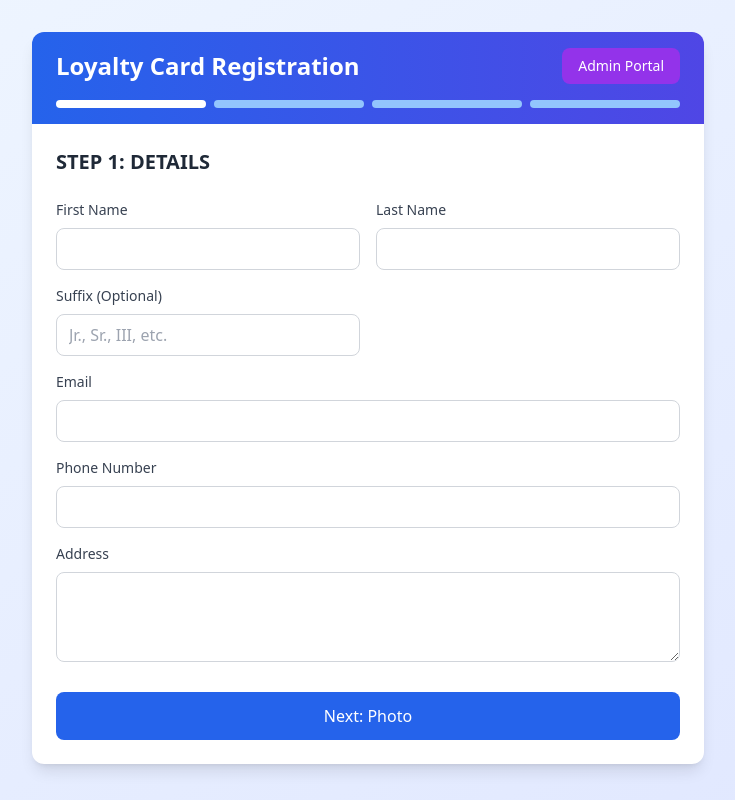
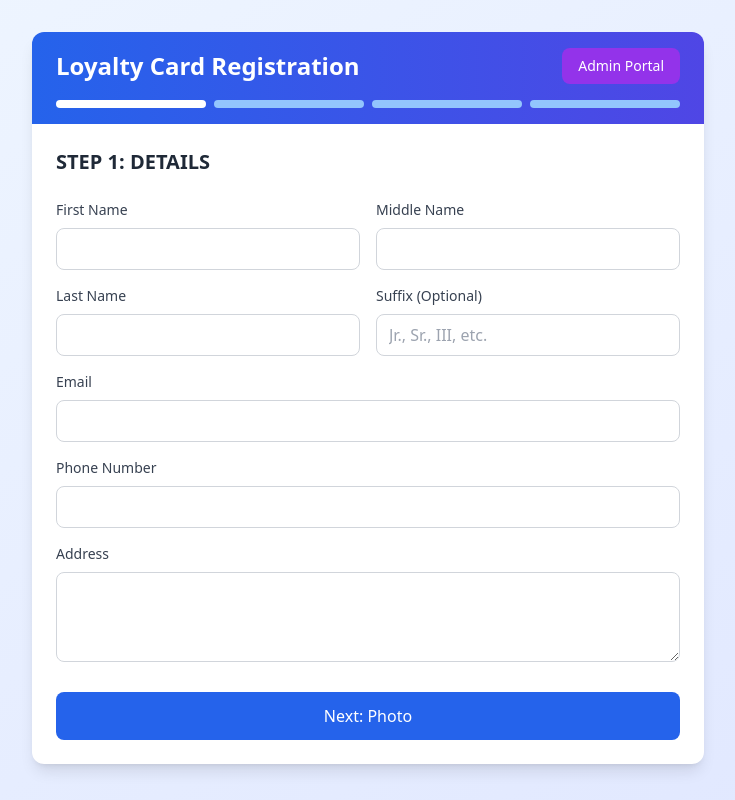
Before and after one commit to jmbps33/loyaltycardidregistration, a plain HTML site: page index.html in a window 1280 px wide. Shown: the whole page, without its empty margins (272-1007 px from the left). Drawn offline with nearby package versions, Linux system fonts and the light colour scheme.

Commit message:
Update index.html

```diff
--- a/index.html
+++ b/index.html
@@ -76,6 +76,10 @@
                     <div>
                         <label class="block text-sm font-medium text-gray-700 mb-2">First Name</label>
                         <input type="text" id="firstName" class="w-full px-3 py-2 border border-gray-300 rounded-lg focus:ring-2 focus:ring-blue-500 focus:border-transparent" required>
+                    </div>
+                     <div>
+                        <label class="block text-sm font-medium text-gray-700 mb-2">Middle Name</label>
+                        <input type="text" id="middleName" class="w-full px-3 py-2 border border-gray-300 rounded-lg focus:ring-2 focus:ring-blue-500 focus:border-transparent" required>
                     </div>
                     <div>
                         <label class="block text-sm font-medium text-gray-700 mb-2">Last Name</label>
```
